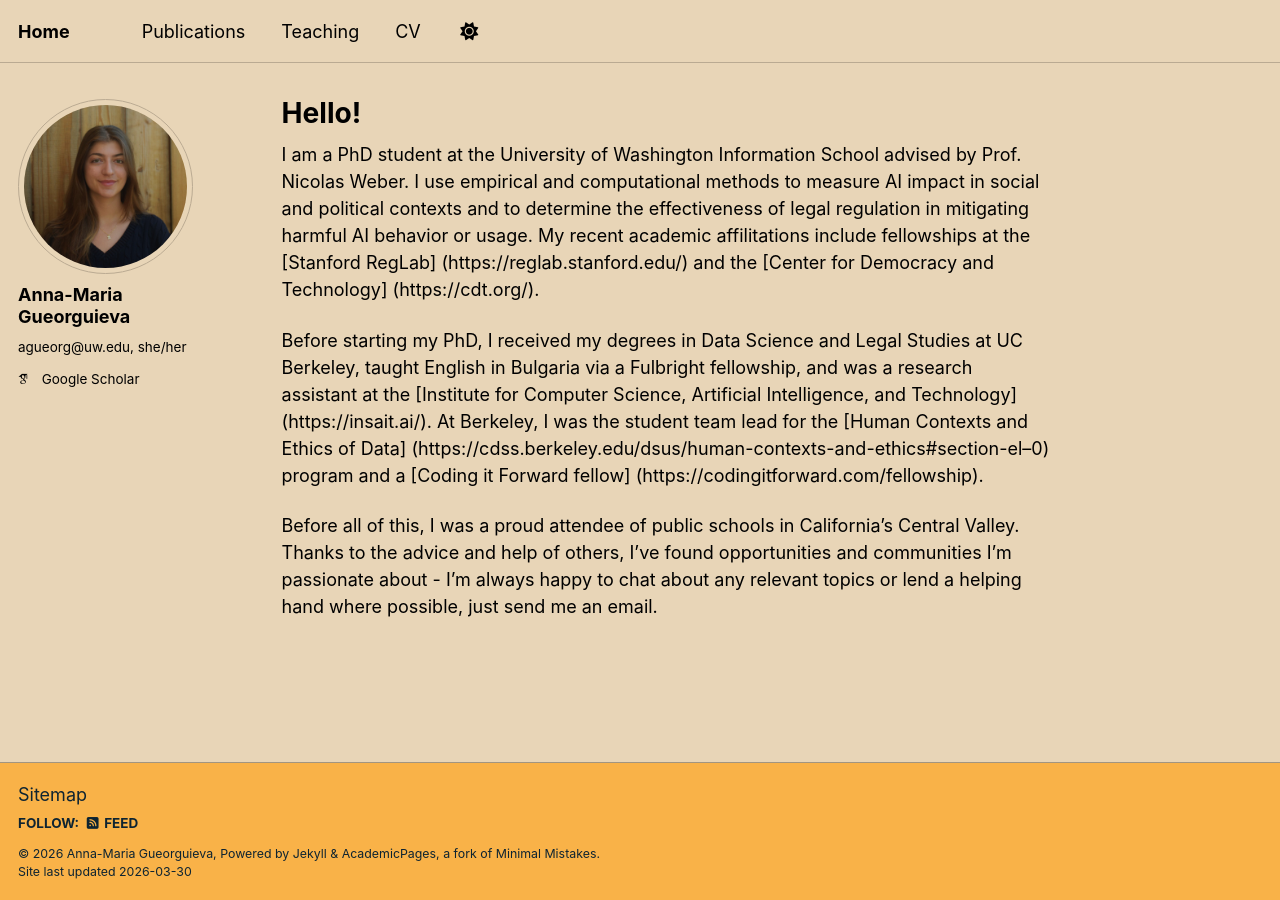
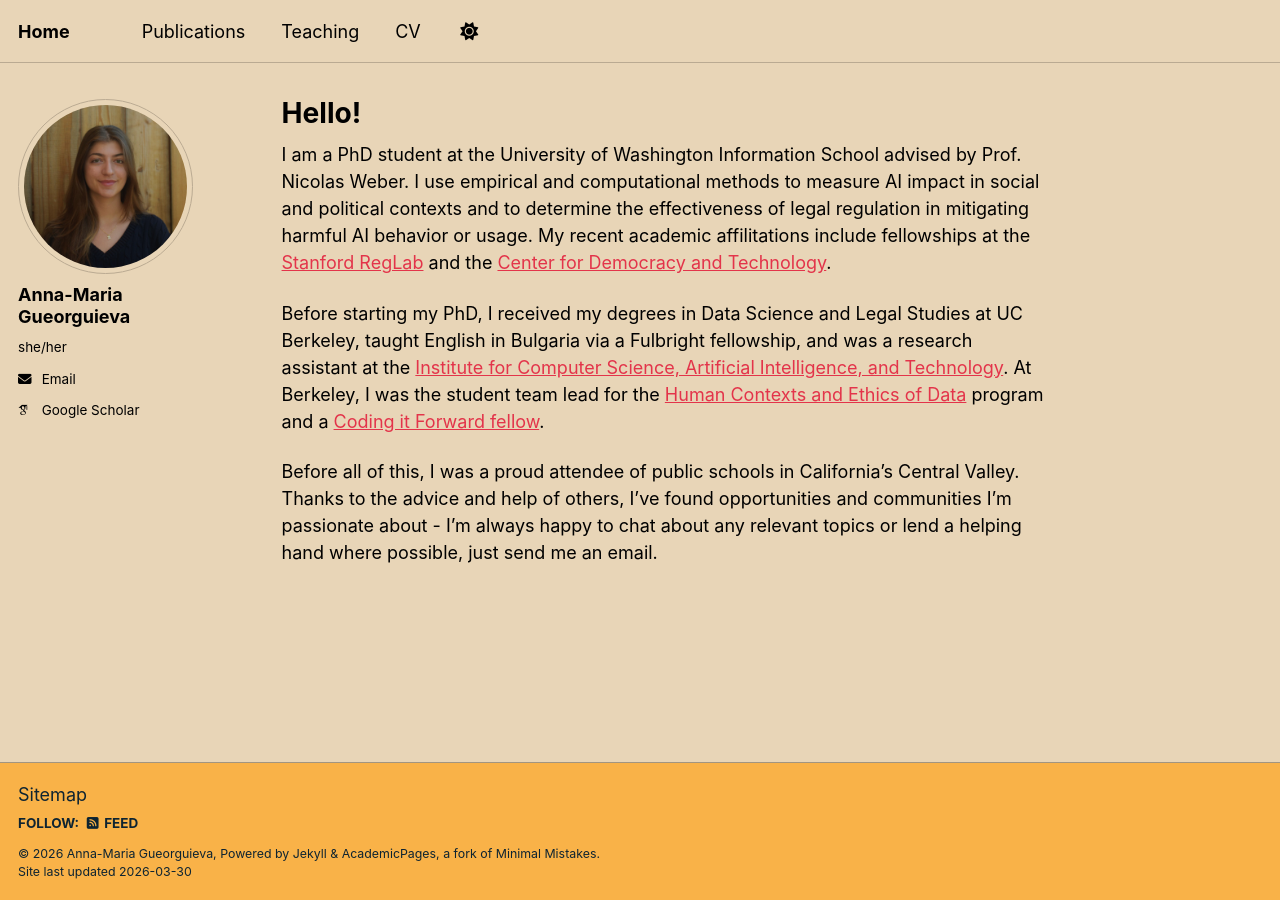
Before and after one commit to agueorguieva/agueorguieva.github.io, a Jekyll site: the page built from _pages/about.md, in a window 1280 px wide. Built offline with Jekyll 4.4.1, drawn with Linux system fonts in a browser that asks for light colours; some web fonts are replaced; a script bundle is joined from its source files by our own code; library files that are not in the unit come from our copies.

Commit message:
updating about

```diff
--- a/_config.yml
+++ b/_config.yml
@@ -25,12 +25,12 @@ author:
   # Biographic information
   avatar           : "anna-headshot.jpeg"
   name             : "Anna-Maria Gueorguieva"
-  pronouns         : "agueorg@uw.edu, she/her"
+  pronouns         : "she/her"
  # bio              : "PhD student at the University of Washington Information researching ___"
  # location         : "Seattle, WA"
  # employer         : "University of Washington"
 #  uri              : # URL
- # email           : "agueorg@uw.edu"
+  email            : "agueorg@uw.edu"
 
   # Academic websites
   academia         : # URL
--- a/_pages/about.md
+++ b/_pages/about.md
@@ -7,8 +7,8 @@ redirect_from:
   - /about.html
 ---
 
-I am a PhD student at the University of Washington Information School advised by Prof. Nicolas Weber. I use empirical and computational methods to measure AI impact in social and political contexts and to determine the effectiveness of legal regulation in mitigating harmful AI behavior or usage. My recent academic affilitations include fellowships at the [Stanford RegLab] (https://reglab.stanford.edu/) and the [Center for Democracy and Technology] (https://cdt.org/).
+I am a PhD student at the University of Washington Information School advised by Prof. Nicolas Weber. I use empirical and computational methods to measure AI impact in social and political contexts and to determine the effectiveness of legal regulation in mitigating harmful AI behavior or usage. My recent academic affilitations include fellowships at the [Stanford RegLab](https://reglab.stanford.edu/) and the [Center for Democracy and Technology](https://cdt.org/).
 
-Before starting my PhD, I received my degrees in Data Science and Legal Studies at UC Berkeley, taught English in Bulgaria via a Fulbright fellowship, and was a research assistant at the [Institute for Computer Science, Artificial Intelligence, and Technology] (https://insait.ai/). At Berkeley, I was the student team lead for the [Human Contexts and Ethics of Data] (https://cdss.berkeley.edu/dsus/human-contexts-and-ethics#section-el--0) program and a [Coding it Forward fellow] (https://codingitforward.com/fellowship).
+Before starting my PhD, I received my degrees in Data Science and Legal Studies at UC Berkeley, taught English in Bulgaria via a Fulbright fellowship, and was a research assistant at the [Institute for Computer Science, Artificial Intelligence, and Technology](https://insait.ai/). At Berkeley, I was the student team lead for the [Human Contexts and Ethics of Data](https://cdss.berkeley.edu/dsus/human-contexts-and-ethics#section-el--0) program and a [Coding it Forward fellow](https://codingitforward.com/fellowship).
 
 Before all of this, I was a proud attendee of public schools in California's Central Valley. Thanks to the advice and help of others, I've found opportunities and communities I'm passionate about - I'm always happy to chat about any relevant topics or lend a helping hand where possible, just send me an email.
```
